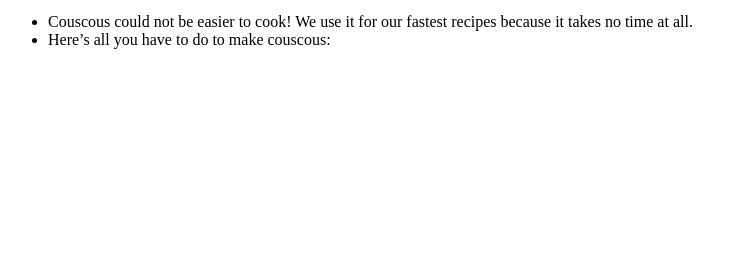
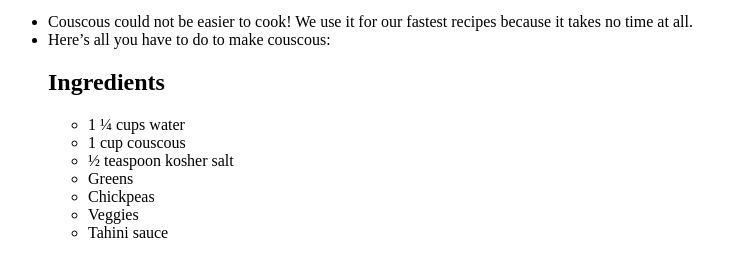
Before and after one commit to MalekTx35/odin-recipes, a plain HTML site: page recipes/couscous.html in a window 1280 px wide. Shown: the part 101-378 px from the top of the page, without its empty margins (0-747 px from the left). Drawn offline with Linux system fonts and the light colour scheme.

Commit message:
List of ingridients added using <ul> and <li> tags

```diff
--- a/recipes/couscous.html
+++ b/recipes/couscous.html
@@ -13,6 +13,18 @@
     <ul>
         <li>Couscous could not be easier to cook! We use it for our fastest recipes because it takes no time at all.</li>
          <li>Here’s all you have to do to make couscous:</li>
+         <h2>Ingredients</h2>
+         <ul>
+            <li>1 ¼ cups water</li>
+            <li>1 cup couscous</li>
+            <li>½ teaspoon kosher salt</li>
+            <li>Greens</li>
+            <li>Chickpeas</li>
+            <li>Veggies</li>
+            <li>Tahini sauce</li>
+         </ul>
+
+
     </ul>
 
 </body>
```
